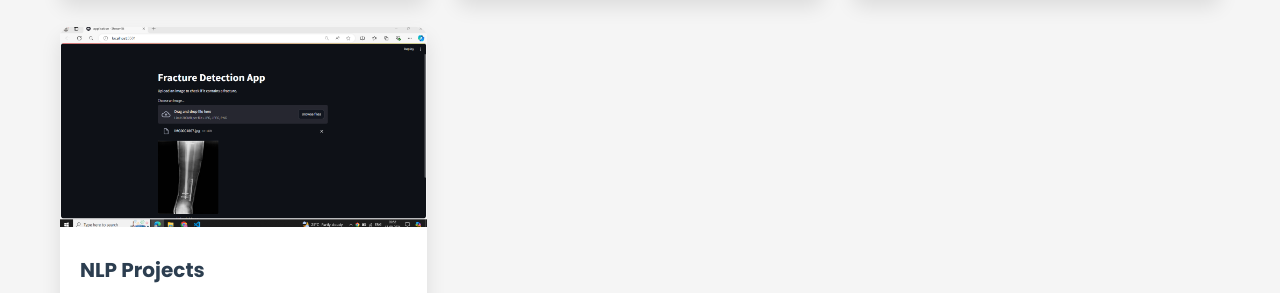
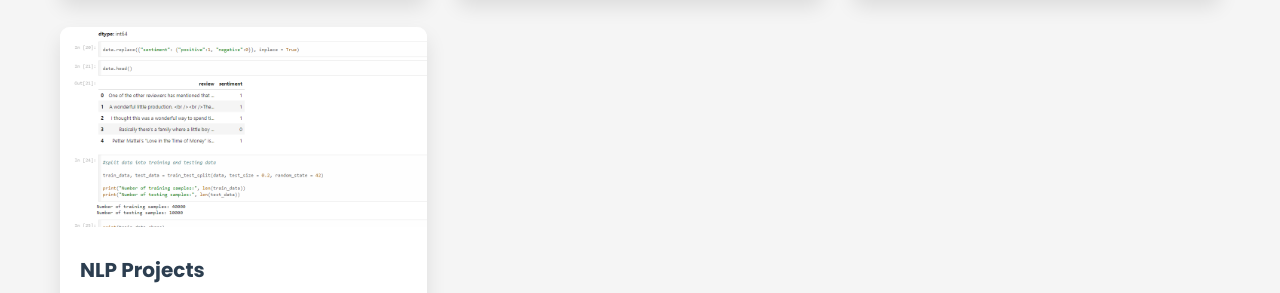
Before and after one commit to gulshan-100/portfolio-website, a plain HTML site: page index.html in a window 1280 px wide. Shown: the part 3523-3816 px from the top of the page. Drawn offline with Linux system fonts and the light colour scheme.

Commit message:
Code updated

```diff
--- a/index.html
+++ b/index.html
@@ -207,7 +207,7 @@
 
                     <div class="project-card">
                         <div class="project-image">
-                            <img src="images/Screenshot_Interface.png" alt="NLP Projects">
+                            <img src="images/Screenshot (184).png" alt="NLP Projects">
                         </div>
                         <div class="project-info">
                             <h3>NLP Projects</h3>
```
Also changed, not shown: images/Screenshot (184).png (added).
